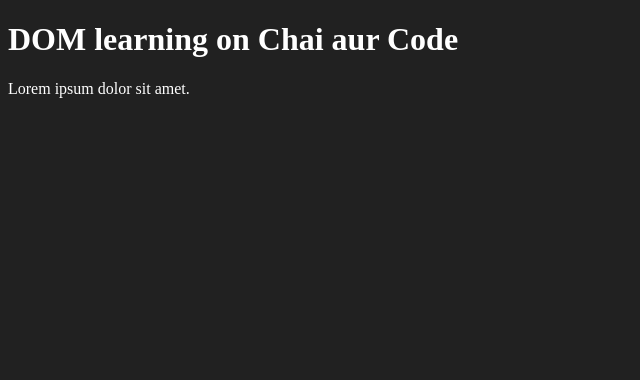
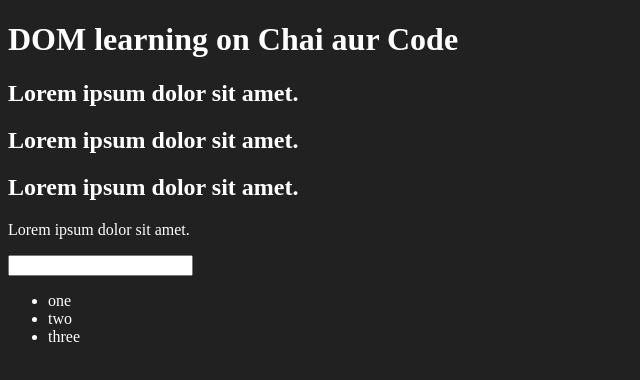
Before and after one commit to dpac14/Javascript01, a plain HTML site: page 05_DOM/one.html in a window 1280 px wide. Shown: the whole page, without its empty margins (0-640 px from the left). Drawn offline with Linux system fonts and the light colour scheme.

Commit message:
added new line

```diff
--- a/05_DOM/one.html
+++ b/05_DOM/one.html
@@ -15,7 +15,18 @@
 <body class="bg-black">
     <div>
         <h1 id="title" class="heading">DOM learning on Chai aur Code <span style="display: none;">Inner Text</span></h1>
+        <h2>Lorem ipsum dolor sit amet.</h2>
+        <h2>Lorem ipsum dolor sit amet.</h2>
+        <h2>Lorem ipsum dolor sit amet.</h2>
         <p>Lorem ipsum dolor sit amet.</p>
+        <input type="password" name="" id="">
+
+        <ul>
+            <li>one</li>
+            <li>two</li>
+            <li>three</li>
+        </ul>
+
     </div>
 </body>
 
```
